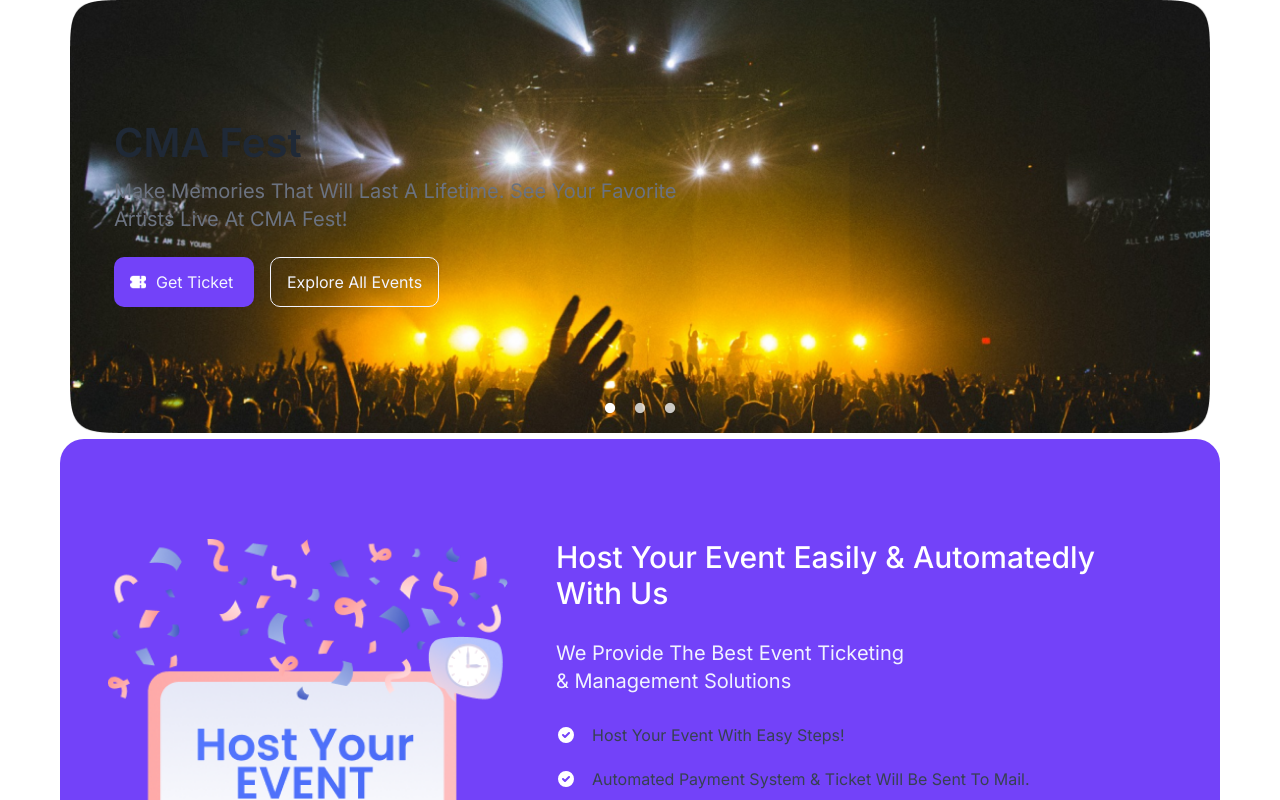
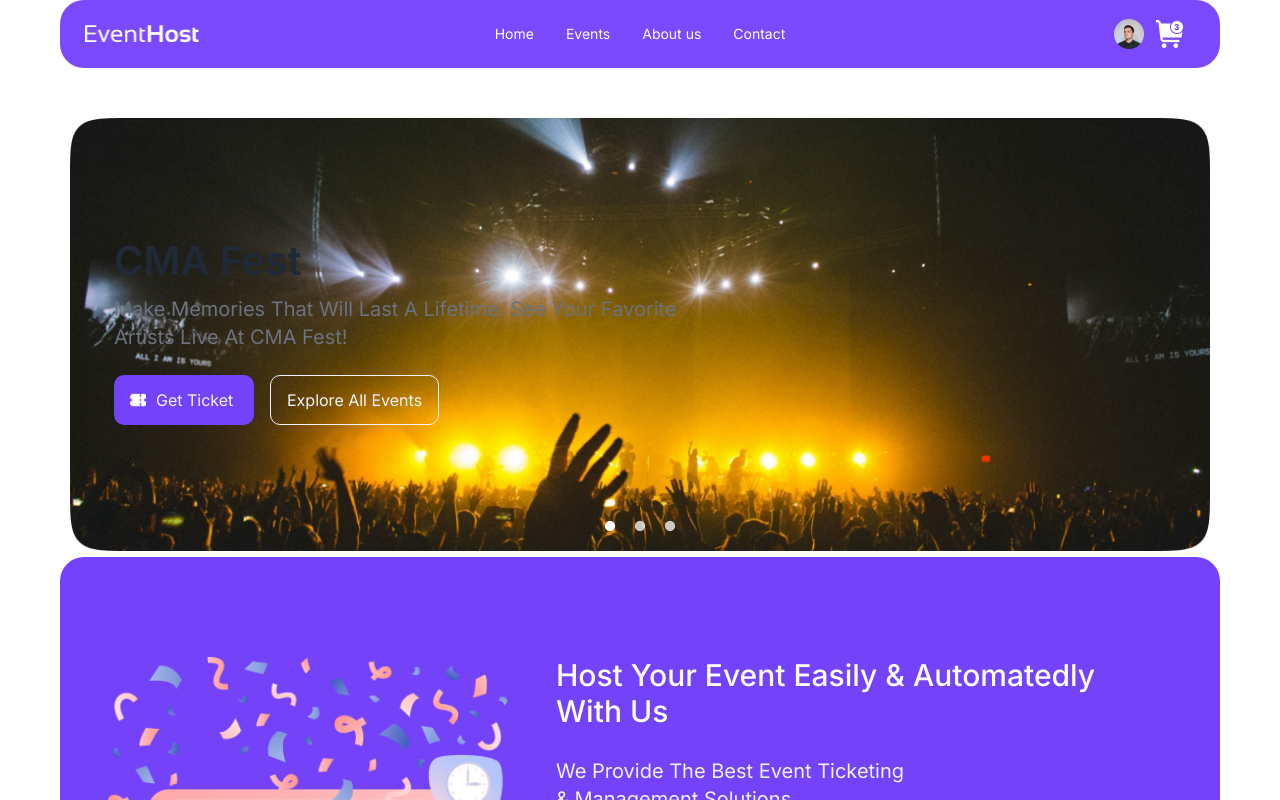
Before and after one commit to RashedAkash/event_host, a Next.js app: page / in a window 1280 px wide. Shown: the top 800 px of the page. Built offline with nearby package versions, Linux system fonts and the light colour scheme.

Commit message:
navbar create

```diff
--- a/src/app/page.js
+++ b/src/app/page.js
@@ -1,6 +1,7 @@
 import Footer from "@/components/footer/Footer";
 import Hero from "@/components/hero/Hero";
 import HostEvnet from "@/components/hostEvent/HostEvnet";
+import Navbar from "@/components/navbar/Navbar";
 import QrScanner from "@/components/qrScanner/QrScanner";
 import SimplifyTicketing from "@/components/simplyfiTicketing/SimplifyTicketing";
 
@@ -8,6 +9,7 @@
 export default function Home() {
   return (
     <div>
+      <Navbar />
       <Hero />
       <HostEvnet />
       <QrScanner />
--- /dev/null
+++ b/src/components/navbar/Navbar.js
@@ -0,0 +1,100 @@
+import Container from "../container/Container";
+import ContainerFluid from "../container/ContainerFulid";
+import Image from "next/image";
+
+const Navbar = () => {
+  return (
+    <ContainerFluid>
+      <Container>
+        <nav>
+          <div className="navbar bg-[#7B4AFF] rounded-3xl mb-[50px]">
+            <div className="navbar-start">
+              <div className="dropdown">
+                <div
+                  tabIndex={0}
+                  role="button"
+                  className="btn btn-ghost lg:hidden"
+                >
+                  <svg
+                    xmlns="http://www.w3.org/2000/svg"
+                    className="h-5 w-5"
+                    fill="none"
+                    viewBox="0 0 24 24"
+                    stroke="currentColor"
+                  >
+                    <path
+                      strokeLinecap="round"
+                      strokeLinejoin="round"
+                      strokeWidth="2"
+                      d="M4 6h16M4 12h8m-8 6h16"
+                    />
+                  </svg>
+                </div>
+                <ul
+                  tabIndex={0}
+                  className="menu menu-sm dropdown-content mt-3 z-[1] p-2 shadow bg-base-100 rounded-box w-52"
+                >
+                  <li>
+                    <a>Home</a>
+                  </li>
+                  <li>
+                    <a>Events</a>
+                  </li>
+                  <li>
+                    <a>About us</a>
+                  </li>
+                  <li>
+                    <a>Contact</a>
+                  </li>
+                </ul>
+              </div>
+              <a className="btn btn-ghost text-xl">
+                <Image
+                  src="/Resourcess/icon/EventHost.png"
+                  alt="Shoes"
+                  width={114}
+                  height={27}
+                  className="text-white"
+                />
+              </a>
+            </div>
+            <div className="navbar-center hidden lg:flex">
+              <ul className="menu menu-horizontal px-1 text-white">
+                <li>
+                  <a>Home</a>
+                </li>
+                <li>
+                  <a>Events</a>
+                </li>
+                <li>
+                  <a>About us</a>
+                </li>
+                <li>
+                  <a>Contact</a>
+                </li>
+              </ul>
+            </div>
+            <div className="navbar-end">
+              <Image
+                src="/Resourcess/man.png"
+                alt="Shoes"
+                width={30}
+                height={30}
+                className="text-white "
+              />
+              <Image
+                src="/Resourcess/icon/Group 7.png"
+                alt="Shoes"
+                width={28}
+                height={28}
+                className="text-white ml-3 mr-7"
+              />
+            </div>
+          </div>
+        </nav>
+      </Container>
+    </ContainerFluid>
+  );
+};
+
+export default Navbar;
```
Also changed, not shown: public/Resourcess/man.png (added).
